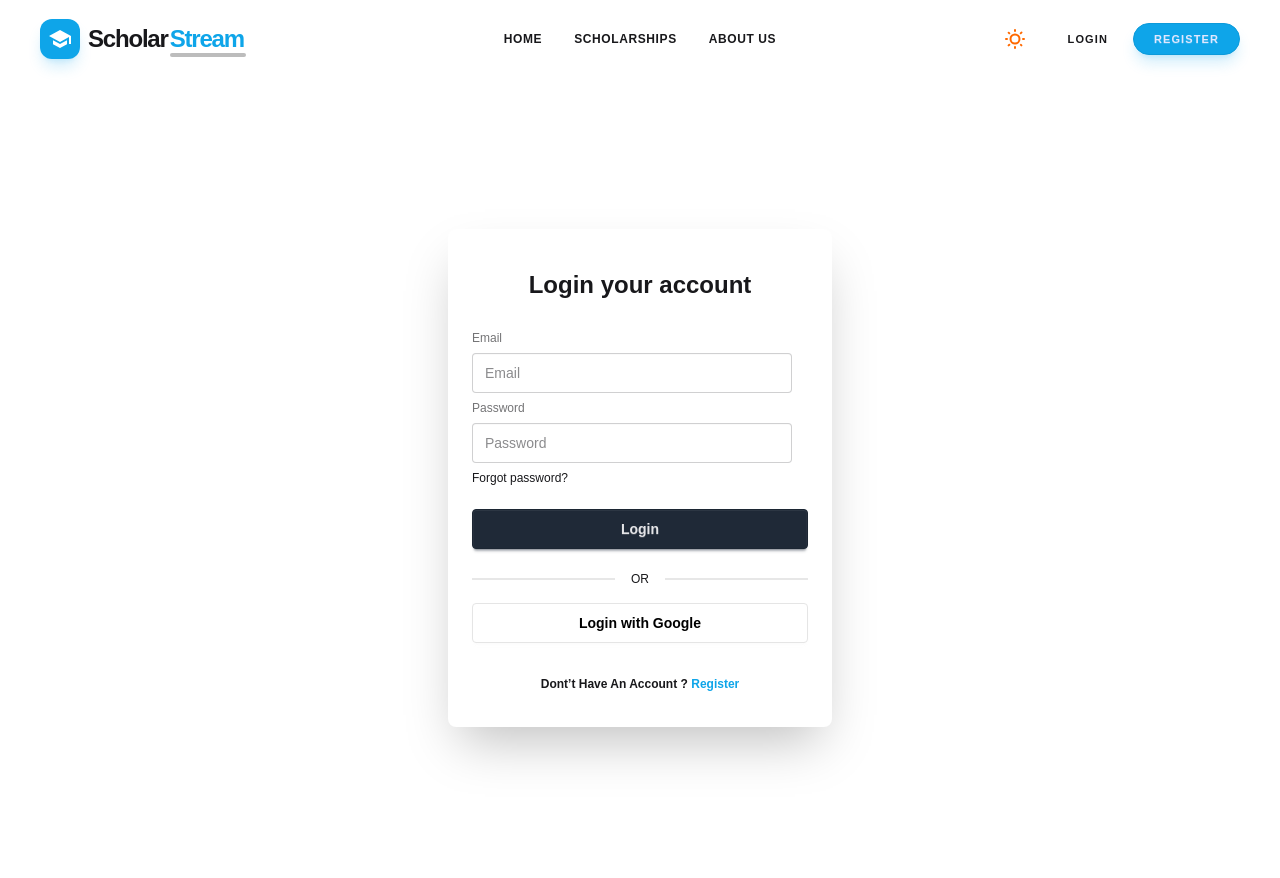
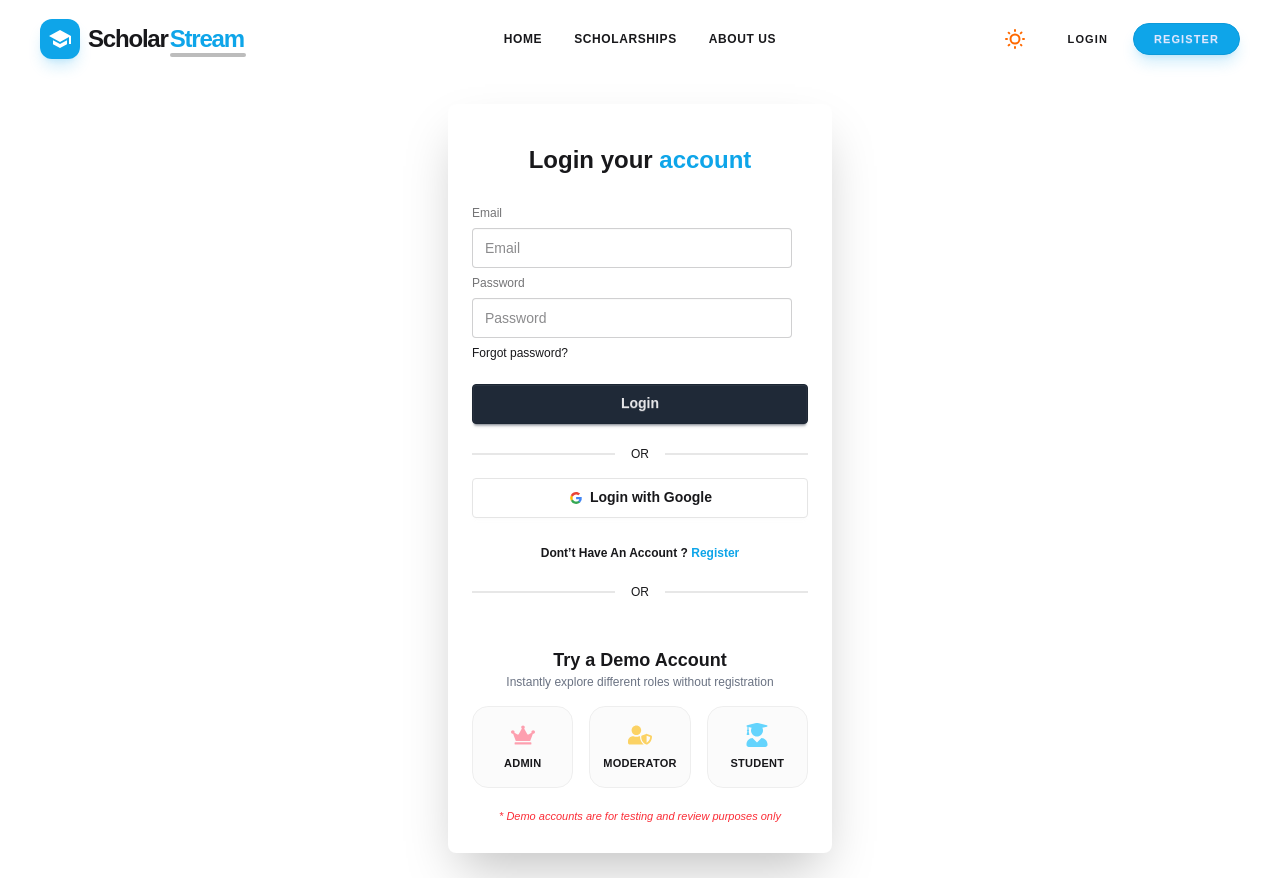
Before and after one commit to abdullah-shamim-2004/ScholarStream-Client, a React (Vite) app: page /auth/login in a window 1280 px wide. Built offline with nearby package versions, Linux system fonts and the light colour scheme; no server answers.

Commit message:
Added demo login button.

```diff
--- a/src/Components/Bannar/Bannar.jsx
+++ b/src/Components/Bannar/Bannar.jsx
@@ -8,7 +8,7 @@ const Bannar = () => {
     <main className="relative min-h-[90vh] max-w-7xl mx-auto px-6 grid grid-cols-1 lg:grid-cols-2 gap-12 items-center overflow-hidden lg:overflow-visible">
       {/* Left Side: Content */}
       <div className="z-10 order-2 lg:order-1">
-        <h1 className="text-5xl md:text-6xl lg:text-7xl font-bold leading-[1.1] tracking-tight mb-8 text-[#1A2B33]">
+        <h1 className="text-5xl md:text-6xl lg:text-7xl font-bold leading-[1.1] tracking-tight mb-8 text-base-content">
           Find Your <br />
           <span className="text-primary">Dream Scholarship</span> <br />
           With Confidence
@@ -32,7 +32,7 @@ const Bannar = () => {
           {/* Secondary CTA */}
           {!user && (
             <Link
-              to="/login"
+              to="/auth/login"
               className="border border-gray-300 text-gray-800 px-10 py-4 rounded-full text-md font-medium hover:bg-gray-100 transition-all active:scale-95"
             >
               Login
--- a/src/Layouts/DashBoardLayout.jsx
+++ b/src/Layouts/DashBoardLayout.jsx
@@ -1,6 +1,6 @@
 import React from "react";
 import { CgProfile } from "react-icons/cg";
-import { FaRegFileAlt, FaSlidersH, FaUser } from "react-icons/fa";
+import { FaRegFileAlt, FaSlidersH, FaUser, FaUserCircle } from "react-icons/fa";
 import { IoMdHome, IoMdSettings } from "react-icons/io";
 import { MdEditDocument, MdSchool } from "react-icons/md";
 import {
--- a/src/Pages/Auth/Login/Login.jsx
+++ b/src/Pages/Auth/Login/Login.jsx
@@ -3,6 +3,7 @@ import { useForm } from "react-hook-form";
 import { Link, useLocation, useNavigate } from "react-router";
 import useAuth from "../../../Hooks/useAuth/useAuth";
 import SocialLogin from "../SocialLogin/SocialLogin";
+import { FaCrown, FaUserGraduate, FaUserShield } from "react-icons/fa";
 
 const Login = () => {
   const location = useLocation();
@@ -22,12 +23,40 @@ const Login = () => {
         console.log(errror);
       });
   };
+  // Demo user Email and password
+  const DEMO_USERS = {
+    student: {
+      email: "demo@student.com",
+      password: "123456",
+    },
+    moderator: {
+      email: "moderator@gmail.com",
+      password: "1234Asdf",
+    },
+    admin: {
+      email: "abdullahshamim@gmail.com",
+      password: "1234Asdf",
+    },
+  };
+  // Demo user login
+  const handleDemoLogin = async (role) => {
+    const demoUser = DEMO_USERS[role];
+    // console.log(demoUser);
+    if (!demoUser) return;
+    try {
+      await UserSignIn(demoUser.email, demoUser.password);
+      navigate(location.state || "/");
+    } catch (error) {
+      console.error("Demo login failed", error);
+    }
+  };
+
   return (
     <div className="flex justify-center items-center min-h-screen">
       <div className="card bg-base-100 w-full max-w-sm shrink-0 shadow-2xl">
         <div className="card-body">
           <h2 className="text-2xl font-semibold text-center py-4">
-            Login your account
+            Login your <span className="text-primary">account</span>
           </h2>
           <form
             onSubmit={handleSubmit(handleLogIn)}
@@ -77,8 +106,7 @@ const Login = () => {
               Login
             </button>
             <SocialLogin></SocialLogin>
-
-            <p className="text-md font-semibold text-center my-1.5">
+            <p className="text-md font-semibold text-center">
               Dont’t Have An Account ?{" "}
               <Link
                 state={location?.state}
@@ -88,6 +116,64 @@ const Login = () => {
                 Register
               </Link>{" "}
             </p>
+            <div className="divider">OR</div>
+            {/*  Demo Login Buttons */}
+            <div className="text-center mt-6">
+              <h2 className="text-lg font-bold text-base-content">
+                Try a Demo Account
+              </h2>
+              <p className="text-xs text-gray-500 mb-4">
+                Instantly explore different roles without registration
+              </p>
+
+              <div className="grid grid-cols-3 gap-4">
+                {/* Admin */}
+                <button
+                  onClick={() => handleDemoLogin("admin")}
+                  className="group flex flex-col items-center justify-center gap-2 p-4 rounded-2xl
+      bg-base-200/60 backdrop-blur border border-base-300
+      hover:bg-error/10 hover:border-error/40 hover:shadow-lg hover:shadow-error/20
+      transition-all duration-300"
+                >
+                  <FaCrown className="text-2xl text-error opacity-60 group-hover:opacity-100 group-hover:scale-110 transition-all" />
+                  <span className="text-[11px] font-extrabold tracking-wide uppercase">
+                    Admin
+                  </span>
+                </button>
+
+                {/* Moderator */}
+                <button
+                  onClick={() => handleDemoLogin("moderator")}
+                  className="group flex flex-col items-center justify-center gap-2 p-4 rounded-2xl
+      bg-base-200/60 backdrop-blur border border-base-300
+      hover:bg-warning/10 hover:border-warning/40 hover:shadow-lg hover:shadow-warning/20
+      transition-all duration-300"
+                >
+                  <FaUserShield className="text-2xl text-warning opacity-60 group-hover:opacity-100 group-hover:scale-110 transition-all" />
+                  <span className="text-[11px] font-extrabold tracking-wide uppercase">
+                    Moderator
+                  </span>
+                </button>
+
+                {/* Student */}
+                <button
+                  onClick={() => handleDemoLogin("student")}
+                  className="group flex flex-col items-center justify-center gap-2 p-4 rounded-2xl
+      bg-base-200/60 backdrop-blur border border-base-300
+      hover:bg-info/10 hover:border-info/40 hover:shadow-lg hover:shadow-info/20
+      transition-all duration-300"
+                >
+                  <FaUserGraduate className="text-2xl text-info opacity-60 group-hover:opacity-100 group-hover:scale-110 transition-all" />
+                  <span className="text-[11px] font-extrabold tracking-wide uppercase">
+                    Student
+                  </span>
+                </button>
+              </div>
+
+              <p className="mt-5 text-[11px] text-red-500 italic">
+                * Demo accounts are for testing and review purposes only
+              </p>
+            </div>
           </form>
         </div>
       </div>{" "}
--- a/src/Pages/Auth/Register/Register.jsx
+++ b/src/Pages/Auth/Register/Register.jsx
@@ -79,7 +79,6 @@ const Register = () => {
 
           <form onSubmit={handleSubmit(handleRegistration)}>
             <fieldset className="fieldset">
-
               {/* Name */}
               <label className="label">Name</label>
               <input
@@ -88,15 +87,13 @@ const Register = () => {
                 className="input"
                 placeholder="Your name"
               />
-              {errors.name && (
-                <p className="text-red-500">Name is required</p>
-              )}
+              {errors.name && <p className="text-red-500">Name is required</p>}
 
               {/* Photo */}
               <label className="label">Image</label>
               <input
                 type="file"
-                {...register("photo", { required: true })}
+                {...register("photo", { required: false })}
                 className="file-input"
               />
               {errors.photo && (
@@ -151,7 +148,11 @@ const Register = () => {
 
           <p className="text-md font-semibold text-center my-1.5">
             Have an account?{" "}
-            <Link state={location?.state} className="text-primary" to="/auth/login">
+            <Link
+              state={location?.state}
+              className="text-primary"
+              to="/auth/login"
+            >
               Login
             </Link>
           </p>
--- a/src/Pages/Auth/SocialLogin/SocialLogin.jsx
+++ b/src/Pages/Auth/SocialLogin/SocialLogin.jsx
@@ -36,9 +36,35 @@ const SocialLogin = () => {
 
       <button
         onClick={handleSignInWithGoogle}
-        className="btn w-full bg-white text-black border-[#e5e5e5]"
+        className="btn w-full bg-base-100 text-base-content border-[#e5e5e5]"
       >
-        {/* Google Icon */}
+        <svg
+          aria-label="Google logo"
+          width="16"
+          height="16"
+          xmlns="http://www.w3.org/2000/svg"
+          viewBox="0 0 512 512"
+        >
+          <g>
+            <path d="m0 0H512V512H0" fill="#fff"></path>
+            <path
+              fill="#34a853"
+              d="M153 292c30 82 118 95 171 60h62v48A192 192 0 0190 341"
+            ></path>
+            <path
+              fill="#4285f4"
+              d="m386 400a140 175 0 0053-179H260v74h102q-7 37-38 57"
+            ></path>
+            <path
+              fill="#fbbc02"
+              d="m90 341a208 200 0 010-171l63 49q-12 37 0 73"
+            ></path>
+            <path
+              fill="#ea4335"
+              d="m153 219c22-69 116-109 179-50l55-54c-78-75-230-72-297 55"
+            ></path>
+          </g>
+        </svg>
         Login with Google
       </button>
     </div>
```
Also changed, not shown: src/Pages/Scholarships/AllScholarships/AllScholarships.jsx (+48 -4 lines).
